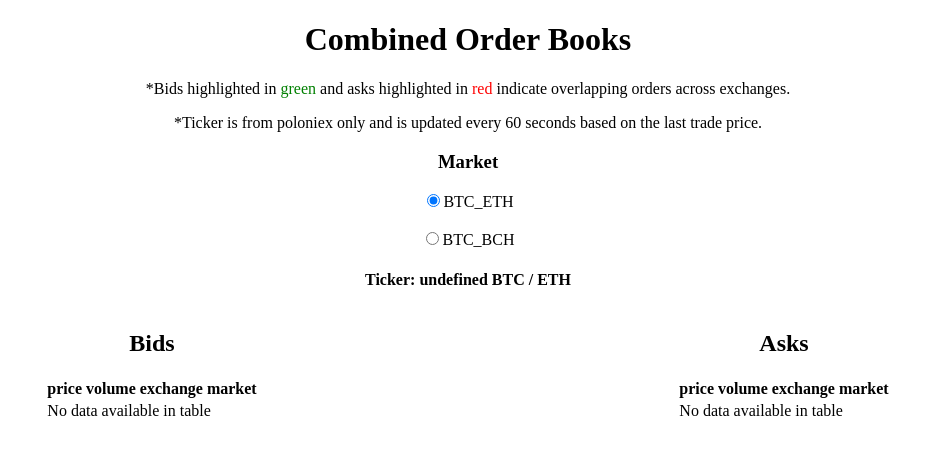
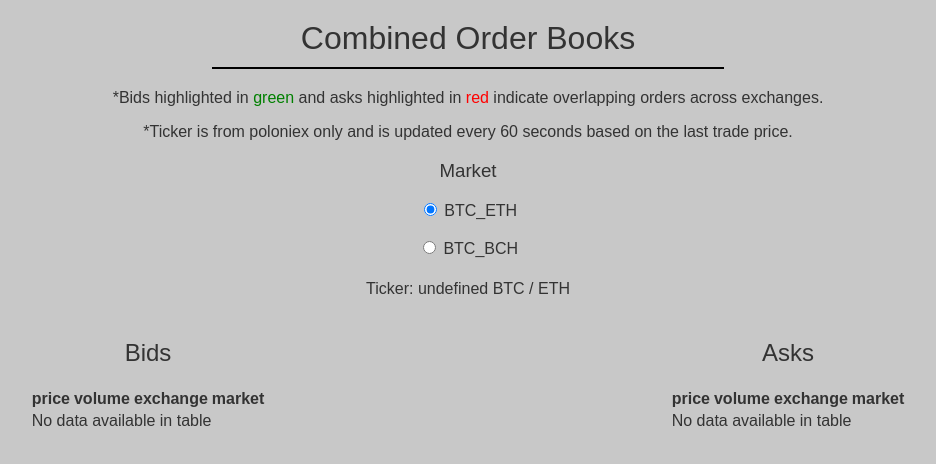
Before and after one commit to peterhendrick/exchangeorderbook, a website: page index.html in a window 1280 px wide. Shown: the whole page, without its empty margins (172-1108 px from the left). Drawn offline with nearby package versions, Linux system fonts and the light colour scheme; no server answers.

Commit message:
added some styling

```diff
--- a/index.html
+++ b/index.html
@@ -22,11 +22,13 @@
         <h3>Market</h3>
     </div>
     <div class="text_center">
-        <input type="radio" id="BTC_ETH" name="type" value="BTC_ETH">BTC_ETH
+        <input type="radio" id="BTC_ETH" name="type" value="BTC_ETH">
+        <label for="BTC_ETH">BTC_ETH</label>
     </div>
     <br/>
     <div class="text_center">
-        <input type="radio" id="BTC_BCH" name="type" value="BTC_BCH">BTC_BCH
+        <input type="radio" id="BTC_BCH" name="type" value="BTC_BCH">
+        <label for="BTC_BCH">BTC_BCH</label>
     </div>
     <h4 class="text_center">Ticker: <span id="ticker"></span></h4>
     <div class="tables_container">
--- a/public/style.css
+++ b/public/style.css
@@ -1,3 +1,26 @@
+
+
+
+body{
+    margin: 0;
+    padding: 0;
+    font-family: sans-serif;
+    color: #333;
+    background-color: #c8c8c8;
+}
+
+h1, h2, h3, h4, h5, h6{
+    font-weight: 200;
+}
+
+h1{
+    text-align: center;
+    padding-bottom: 10px;
+    border-bottom: 2px solid #000000;
+    max-width: 40%;
+    margin: 20px auto;
+}
+
 .text_center {
     text-align: center;
 }
--- a/server/poloniex.js
+++ b/server/poloniex.js
@@ -68,10 +68,9 @@ async function subscribeToPoloniex(io) {
 
 /**
  * Processes raw response from Poloniex and formats the data then calls combinedOrderBooks module
- * @param io: [Server] Socket.io to be passed to the combineOrderBooks module
  * @param channelName: [String] Cryptocurrency pair
  * @param response: [Array] Array of one object containing the order book
- * @param seq: [Number] Sequence sent with the response from Poloniex
+ * @param formattedData: [Object] Array of one object containing the order book
  * @private
  */
 function processResponse(channelName, response, formattedData) {
```
